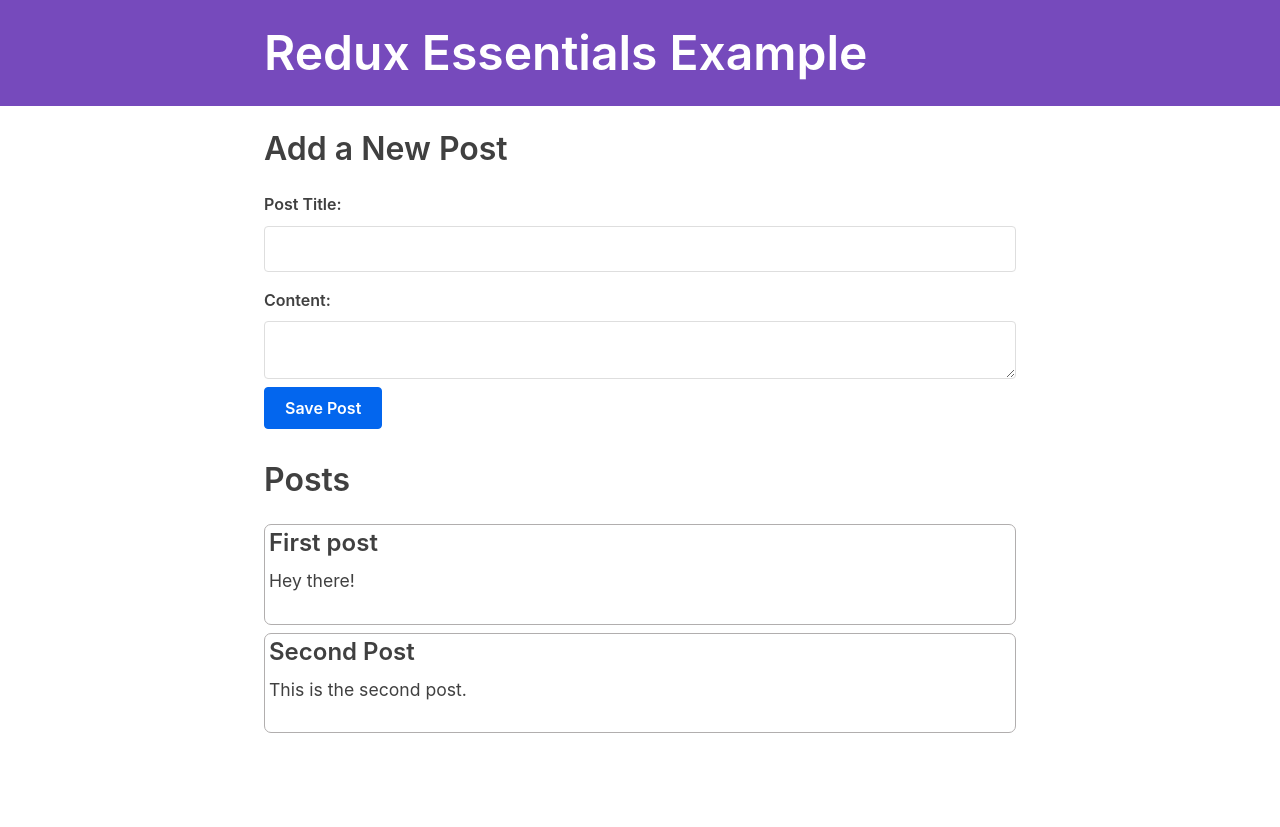
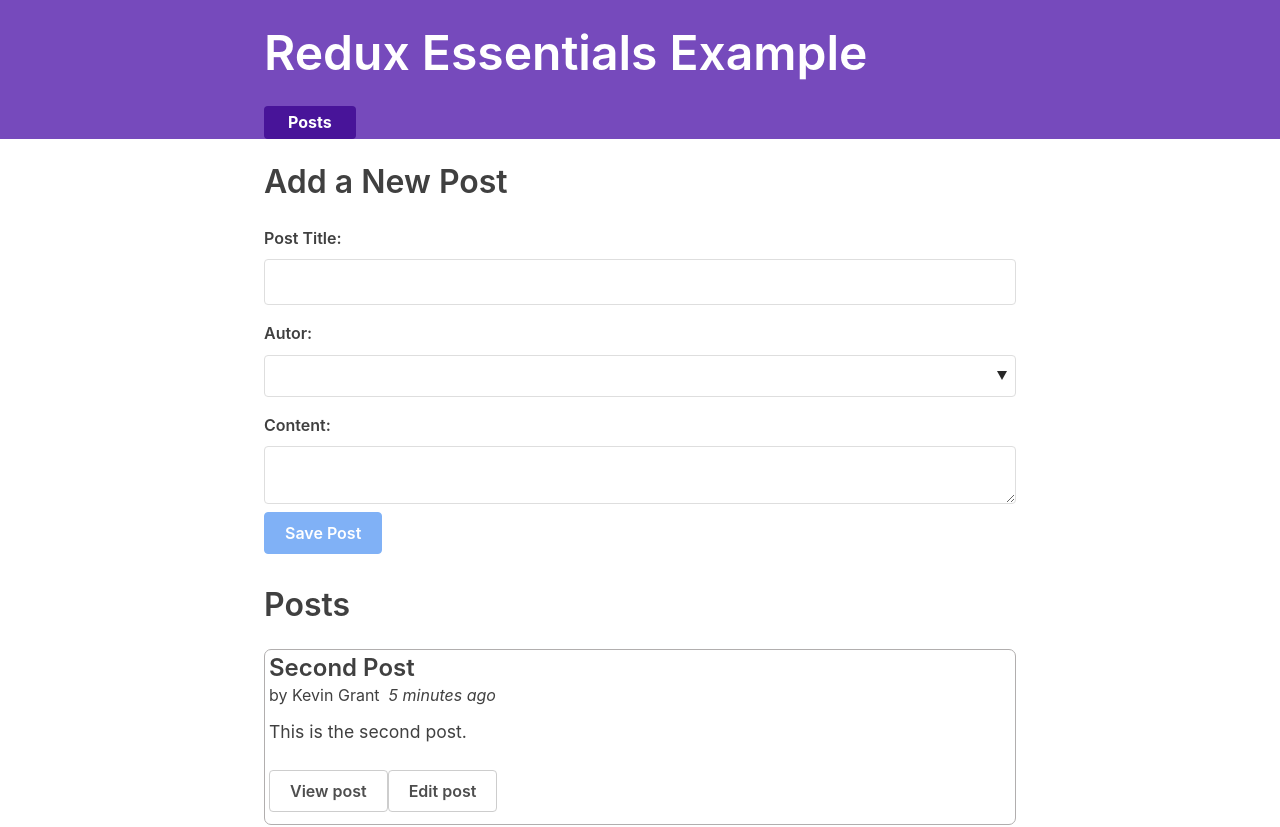
Before and after one commit to jorgenlt/working-with-react-redux, a React (Create React App) app in the folder redux-essentials-example-app-master/: page / in a window 1280 px wide. Shown: the top 827 px of the page. Before the commit the page ends 800 px from the top, so only its background shows below. Built offline with nearby package versions, Linux system fonts and the light colour scheme; what @mswjs/data, mock-socket, txtgen would draw is missing.

Commit message:
users and timestamps

```diff
--- a/redux-essentials-example-app-master/src/App.js
+++ b/redux-essentials-example-app-master/src/App.js
@@ -6,10 +6,12 @@
   Redirect,
 } from 'react-router-dom'
 
-import { Navbar } from './app/Navbar'
+import Navbar from './app/Navbar'
 
 import PostsList from './features/posts/PostsList'
 import AddPostForm from './features/posts/AddPostForm'
+import SinglePostPage from './features/posts/SinglePostPage'
+import EditPostForm from './features/posts/EditPostForm'
 
 function App() {
   return (
@@ -27,6 +29,16 @@
               </>
             )}
           />
+          <Route
+            exact
+            path='/posts/:postId'
+            component={SinglePostPage}
+          />
+          <Route
+            exact
+            path='/editPost/:postId'
+            component={EditPostForm}
+          />
           <Redirect to="/" />
         </Switch>
       </div>
--- a/redux-essentials-example-app-master/src/app/Navbar.js
+++ b/redux-essentials-example-app-master/src/app/Navbar.js
@@ -1,15 +1,21 @@
 import React from 'react'
 
-export const Navbar = () => {
+import { Link } from 'react-router-dom'
+
+const Navbar = () => {
   return (
     <nav>
       <section>
         <h1>Redux Essentials Example</h1>
 
         <div className="navContent">
-          <div className="navLinks"></div>
+          <div className="navLinks">
+            <Link to='/'>Posts</Link>
+          </div>
         </div>
       </section>
     </nav>
   )
 }
+
+export default Navbar
--- a/redux-essentials-example-app-master/src/app/store.js
+++ b/redux-essentials-example-app-master/src/app/store.js
@@ -1,8 +1,10 @@
 import { configureStore } from '@reduxjs/toolkit'
 import postsReducer from '../features/posts/postsSlice'
+import usersReducer from '../features/users/usersSlice'
 
 export default configureStore({
   reducer: {
-    posts: postsReducer
+    posts: postsReducer,
+    users: usersReducer
   }
 })
--- a/redux-essentials-example-app-master/src/features/posts/AddPostForm.js
+++ b/redux-essentials-example-app-master/src/features/posts/AddPostForm.js
@@ -1,32 +1,38 @@
 import React, { useState } from 'react'
-import { useDispatch } from 'react-redux'
-import { nanoid } from '@reduxjs/toolkit'
+import { useDispatch, useSelector } from 'react-redux'
 
 import { postAdded } from './postsSlice'
 
 const AddPostForm = () => {
-  const [title, setTitle] = useState('')
-  const [content, setContent] = useState('')
+  const [title, setTitle] = useState('');
+  const [content, setContent] = useState('');
+  const [userId, setUserId] = useState('');
 
   const dispatch = useDispatch();
 
-  const onTitleChanged = e => setTitle(e.target.value)
-  const onContentChanged = e => setContent(e.target.value)
+  const users = useSelector(state => state.users);
+
+  const onTitleChanged = e => setTitle(e.target.value);
+  const onContentChanged = e => setContent(e.target.value);
+  const onAuthorChanged = e => setUserId(e.target.value);
 
   const onSavePostClicked = () => {
     if(title && content) {
-      dispatch(
-        postAdded({
-          id: nanoid(),
-          title,
-          content
-        })
-      )
-    }
+      dispatch(postAdded(title, content, userId));
+      setTitle('');
+      setContent('');
+    };
+  };
 
-    setTitle('');
-    setContent('');
-  }
+  const canSave = Boolean(title) && Boolean(content) && Boolean(userId);
+
+  const userOptions = users.map(user => {
+    return (
+      <option key={user.id} value={user.id}>
+        {user.name}
+      </option>
+    )
+  })
 
   return (
     <section>
@@ -40,6 +46,11 @@
           value={title}
           onChange={onTitleChanged}
         />
+        <label htmlFor='postAuthor'>Autor:</label>
+        <select id='postAuthor' value={userId} onChange={onAuthorChanged}>
+          <option value=''></option>
+          {userOptions}
+        </select>
         <label htmlFor="postContent">Content:</label>
         <textarea
           id="postContent"
@@ -47,7 +58,13 @@
           value={content}
           onChange={onContentChanged}
         />
-        <button type="button" onClick={onSavePostClicked}>Save Post</button>
+        <button
+          type="button"
+          onClick={onSavePostClicked}
+          disabled={!canSave}
+        >
+          Save Post
+        </button>
       </form>
     </section>
   )
--- /dev/null
+++ b/redux-essentials-example-app-master/src/features/posts/EditPostForm.js
@@ -0,0 +1,58 @@
+import React, { useState } from 'react'
+import { useDispatch, useSelector } from 'react-redux'
+import { useHistory } from 'react-router-dom'
+
+import { postUpdated } from './postsSlice'
+
+const EditPostForm = ({ match }) => {
+    const { postId } = match.params;
+
+    const post = useSelector(state => state.posts.find(post => post.id === postId));
+
+    const [title, setTitle] = useState(post.title);
+    const [content, setContent] = useState(post.content);
+
+    const dispatch = useDispatch();
+    const history = useHistory();
+
+    const onTitleChanged = e => setTitle(e.target.value);
+    const onContentChanged = e => setContent(e.target.value);
+
+    const onSavePostClicked = () => {
+        if(title && content) {
+            dispatch(postUpdated({id: postId, title, content}));
+            history.push(`/posts/${postId}`)
+        }
+    }
+
+    return (
+        <section>
+          <h2>Edit Post</h2>
+          <form>
+            <label htmlFor="postTitle">Post Title:</label>
+            <input
+              type="text"
+              id="postTitle"
+              name="postTitle"
+              placeholder="What's on your mind?"
+              value={title}
+              onChange={onTitleChanged}
+            />
+            <label htmlFor="postContent">Content:</label>
+            <textarea
+              id="postContent"
+              name="postContent"
+              value={content}
+              onChange={onContentChanged}
+            />
+          </form>
+          <button type="button" onClick={onSavePostClicked}>
+            Save Post
+          </button>
+        </section>
+      )
+
+
+}
+
+export default EditPostForm;
--- /dev/null
+++ b/redux-essentials-example-app-master/src/features/posts/PostAuthor.js
@@ -0,0 +1,12 @@
+import React from 'react'
+import { useSelector } from 'react-redux'
+
+const PostAuthor = ({ userId }) => {
+  const author = useSelector(state =>
+    state.users.find(user => user.id === userId)
+  );
+
+  return <span>by {author ? author.name : 'Unknown author'}</span>;
+}
+
+export default PostAuthor;
--- a/redux-essentials-example-app-master/src/features/posts/PostsList.js
+++ b/redux-essentials-example-app-master/src/features/posts/PostsList.js
@@ -1,13 +1,27 @@
 import React from 'react'
 import { useSelector } from 'react-redux'
+import { Link } from 'react-router-dom'
+
+import PostAuthor from './PostAuthor'
+import TimeAgo from './TimeAgo'
 
 const PostsList = () => {
     const posts = useSelector(state => state.posts);
 
-    const renderedPosts = posts.map(post => (
+    const orderedPosts = posts.slice().sort((a, b) => b.date.localeCompare(a.date));
+
+    const renderedPosts = orderedPosts.map(post => (
         <article className='post-excerpt' key={post.id}>
             <h3>{post.title}</h3>
+            <PostAuthor userId={post.user} />
+            <TimeAgo timestamp={post.date} />
             <p className='post-content'>{post.content.substring(0, 100)}</p>
+            <Link to={`/posts/${post.id}`} className='button muted-button'>
+                View post
+            </Link>
+            <Link to={`/editPost/${post.id}`} className='button muted-button'>
+                Edit post
+            </Link>
         </article>
     ))
 
--- /dev/null
+++ b/redux-essentials-example-app-master/src/features/posts/SinglePostPage.js
@@ -0,0 +1,36 @@
+import React from 'react'
+import { useSelector } from 'react-redux'
+import { Link } from 'react-router-dom'
+
+import PostAuthor from './PostAuthor'
+import TimeAgo from './TimeAgo'
+
+const SinglePostPage =  ({ match }) => {
+    const { postId } = match.params;
+
+    const post = useSelector(state =>
+        state.posts.find(post => post.id === postId)
+    )
+
+    if(!post) {
+        return (
+            <section>
+                <h2>Post not found.</h2>
+            </section>
+        )
+    }
+
+    return (
+        <section>
+            <article className='post'>
+                <h2>{post.title}</h2>
+                <PostAuthor userId={post.user} />
+                <TimeAgo timestamp={post.date} />
+                <p className='post-content'>{post.content}</p>
+                <Link to={`/editPost/${post.id}`} className='button'>Edit post</Link>
+            </article>
+        </section>
+    )
+}
+
+export default SinglePostPage;
--- /dev/null
+++ b/redux-essentials-example-app-master/src/features/posts/TimeAgo.js
@@ -0,0 +1,19 @@
+import React from 'react'
+import { parseISO, formatDistanceToNow } from 'date-fns'
+
+const TimeAgo = ({ timestamp }) => {
+  let timeAgo = ''
+  if (timestamp) {
+    const date = parseISO(timestamp)
+    const timePeriod = formatDistanceToNow(date)
+    timeAgo = `${timePeriod} ago`
+  }
+
+  return (
+    <span title={timestamp}>
+      &nbsp; <i>{timeAgo}</i>
+    </span>
+  )
+}
+
+export default TimeAgo
--- a/redux-essentials-example-app-master/src/features/posts/postsSlice.js
+++ b/redux-essentials-example-app-master/src/features/posts/postsSlice.js
@@ -1,15 +1,20 @@
-import { createSlice} from '@reduxjs/toolkit'
+import { createSlice, nanoid} from '@reduxjs/toolkit'
+import { sub } from 'date-fns'
 
 const initialState = [
     {
         id: '1',
         title: 'First post',
-        content: 'Hey there!'
+        content: 'Hey there!',
+        user: '0',
+        date: sub(new Date(), { minutes: 10 }).toISOString()
     },
     {
         id: '2',
         title: 'Second Post',
-        content: 'This is the second post.'
+        content: 'This is the second post.',
+        user: '1',
+        date: sub(new Date(), { minutes: 5 }).toISOString()
     }
 ];
 
@@ -17,12 +22,33 @@
     name: 'posts',
     initialState,
     reducers: {
-        postAdded(state, action) {
-            state.push(action.payload);
+        postAdded: {
+            reducer(state, action) {
+                state.push(action.payload)
+            },
+            prepare(title, content, userId) {
+                return {
+                    payload: {
+                        id: nanoid(),
+                        date: new Date().toISOString(),
+                        title,
+                        content,
+                        user: userId
+                    }
+                }
+            }
+        },
+        postUpdated(state, action) {
+            const { id, title, content } = action.payload;
+            const existingPost = state.find(post => post.id === id);
+            if(existingPost) {
+                existingPost.title = title;
+                existingPost.content = content;
+            }
         }
     }
 });
 
-export const { postAdded } = postsSlice.actions;
+export const { postAdded, postUpdated } = postsSlice.actions;
 
 export default postsSlice.reducer;
--- /dev/null
+++ b/redux-essentials-example-app-master/src/features/users/usersSlice.js
@@ -0,0 +1,15 @@
+import { createSlice } from '@reduxjs/toolkit'
+
+const initialState = [
+  { id: '0', name: 'Tianna Jenkins' },
+  { id: '1', name: 'Kevin Grant' },
+  { id: '2', name: 'Madison Price' }
+];
+
+const usersSlice = createSlice({
+  name: 'users',
+  initialState,
+  reducers: {}
+});
+
+export default usersSlice.reducer;
```
